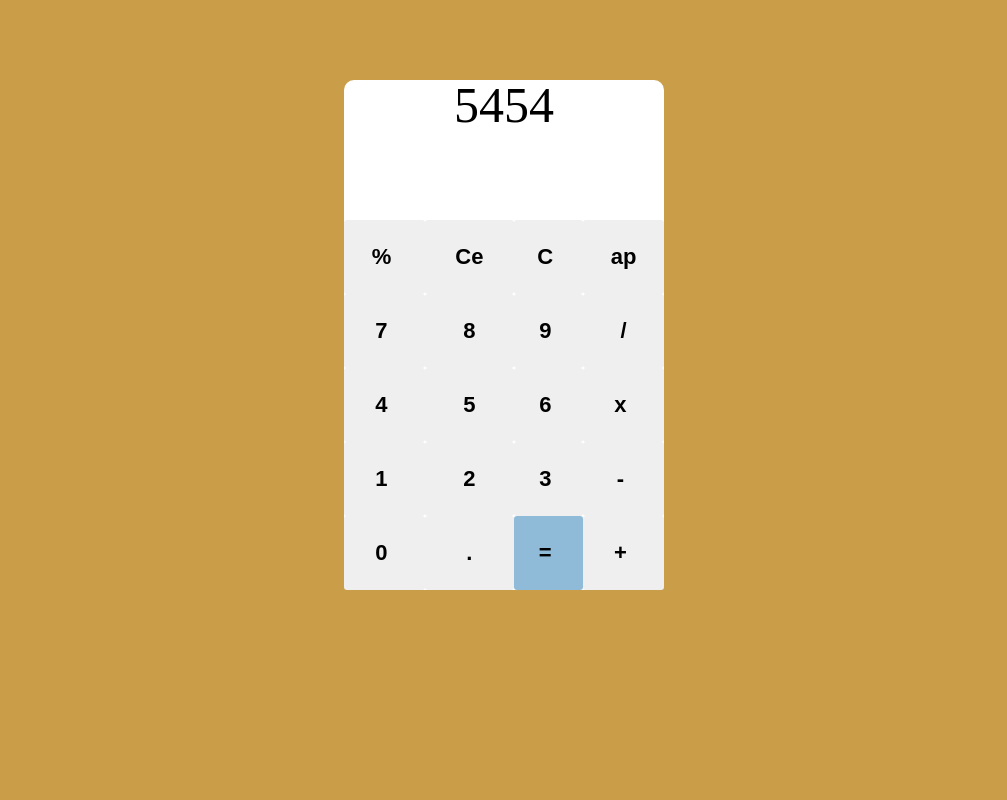
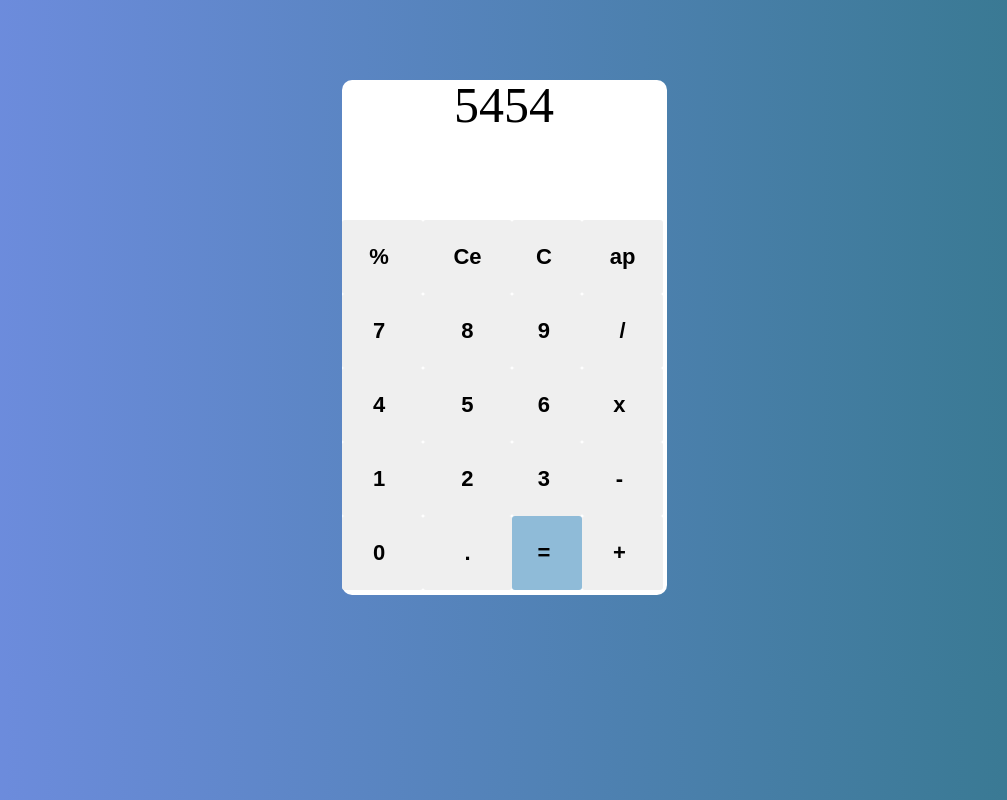
Before and after one commit to leob009/calculadoraJS, a plain HTML site: page index.html in a window 1280 px wide. Shown: the whole page, without its empty margins (136-1143 px from the left). Drawn offline with Linux system fonts and the light colour scheme.

Commit message:
adicionando arquivo java script

```diff
--- a/index.html
+++ b/index.html
@@ -18,7 +18,7 @@
             <div class="botoes">
                 <table>
                     <tr>
-                        <td><input type="button" value="% " onclick="A"></td>
+                        <td><input type="button" value="% " onclick=""></td>
                         <td><input type="button" value="Ce"></td>
                         <td><input type="button" value="C "></td>
                         <td><input type="button" value="ap"></td>
--- a/style.css
+++ b/style.css
@@ -1,13 +1,14 @@
 
 
 body{
-    background: rgb(202, 157, 73);
+    background: linear-gradient(to right, #738ee6 , #33778a)
+
 }
 
 #corpoCalculadora{
     background: white;
-    width: 320px;
-    height: 510px;
+    width: 325px;
+    height: 515px;
     margin: 80px auto;
     border-radius: 10px;
 }
@@ -22,8 +23,8 @@ body{
 
 table{
     /* border: 1px solid red; */
-    width: 100%;
-    height: 100%;
+    width: 99%;
+
 }
 
 .botoes td{
```
Also changed, not shown: calculator.js (added).
